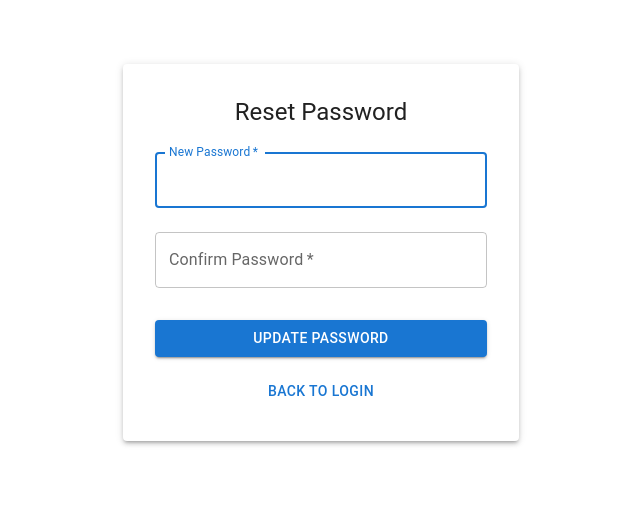
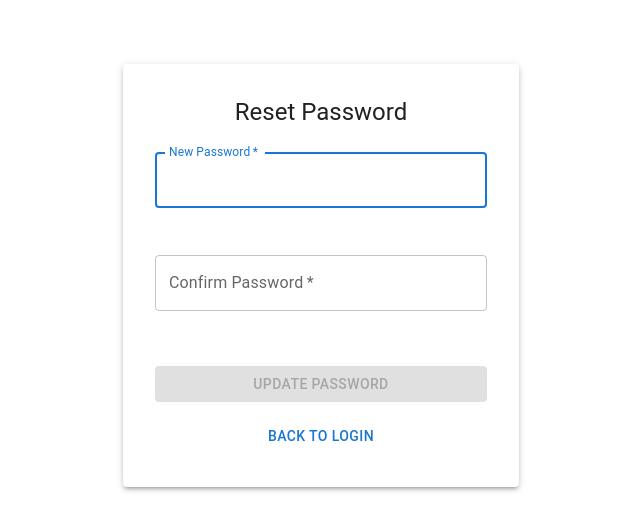
Before and after one commit to norrlandsoftware/zadmin, a React (Create React App) app: page /reset_password in a window 1280 px wide. Shown: the top 530 px of the page, without its empty margins (319-959 px from the left). Built offline with nearby package versions, Linux system fonts and the light colour scheme.

Commit message:
Improved Reset Password page

```diff
--- a/src/pages/ResetPassword.tsx
+++ b/src/pages/ResetPassword.tsx
@@ -1,4 +1,4 @@
-import React, { useState } from 'react';
+import React, { useMemo, useState } from 'react';
 import { useNavigate, useSearchParams } from 'react-router-dom';
 import {
   Alert,
@@ -11,6 +11,41 @@ import {
 } from '@mui/material';
 import { users } from '../services/api.ts';
 
+const passwordRuleLabels = [
+  'At least 8 characters',
+  'At least one uppercase letter',
+  'At least one lowercase letter',
+  'At least one digit',
+  'At least one symbol: !@#$%^&*()-_=+[]{}|;:,.<>?/',
+];
+
+const passwordSymbols = '!@#$%^&*()-_=+[]{}|;:,.<>?/';
+
+const getPasswordRuleResults = (value: string) => [
+  value.length > 7,
+  /[A-Z]/.test(value),
+  /[a-z]/.test(value),
+  /\d/.test(value),
+  Array.from(value).some((character) => passwordSymbols.includes(character)),
+];
+
+const getErrorMessage = (err: any) => {
+  const data = err?.response?.data;
+  if (typeof data === 'string') {
+    return data;
+  }
+  if (data?.context?.message) {
+    return data.context.message;
+  }
+  if (data?.detail?.context?.message) {
+    return data.detail.context.message;
+  }
+  if (Array.isArray(data?.detail)) {
+    return data.detail.map((item: any) => item?.msg || String(item)).join('\n');
+  }
+  return data?.detail || data?.message || 'Unable to update the password.';
+};
+
 const ResetPassword: React.FC = () => {
   const navigate = useNavigate();
   const [searchParams] = useSearchParams();
@@ -22,6 +57,18 @@ const ResetPassword: React.FC = () => {
   const [error, setError] = useState('');
   const [success, setSuccess] = useState('');
   const [isSubmitting, setIsSubmitting] = useState(false);
+
+  const passwordRuleResults = useMemo(() => getPasswordRuleResults(password), [password]);
+  const isPasswordValid = passwordRuleResults.every(Boolean);
+  const passwordsMatch = password === confirmPassword;
+  const shouldShowPasswordRules = password.length > 0;
+  const shouldShowConfirmError = confirmPassword.length > 0 && !passwordsMatch;
+  const canSubmit =
+    Boolean(userId && resetPasswordToken) &&
+    isPasswordValid &&
+    passwordsMatch &&
+    confirmPassword.length > 0 &&
+    !isSubmitting;
 
   const handleSubmit = async (event: React.FormEvent) => {
     event.preventDefault();
@@ -38,7 +85,12 @@ const ResetPassword: React.FC = () => {
       return;
     }
 
-    if (password !== confirmPassword) {
+    if (!isPasswordValid) {
+      setError('The password does not respect all the password rules.');
+      return;
+    }
+
+    if (!passwordsMatch) {
       setError('Passwords do not match.');
       return;
     }
@@ -54,11 +106,7 @@ const ResetPassword: React.FC = () => {
       setPassword('');
       setConfirmPassword('');
     } catch (err: any) {
-      setError(
-        err?.response?.data?.detail?.[0]?.msg ||
-          err?.response?.data?.message ||
-          'Unable to update the password.'
-      );
+      setError(getErrorMessage(err));
     } finally {
       setIsSubmitting(false);
     }
@@ -113,8 +161,33 @@ const ResetPassword: React.FC = () => {
                 autoComplete="new-password"
                 autoFocus
                 value={password}
-                onChange={(event) => setPassword(event.target.value)}
+                error={shouldShowPasswordRules && !isPasswordValid}
+                helperText=" "
+                onChange={(event) => {
+                  setPassword(event.target.value);
+                  setError('');
+                }}
               />
+              {shouldShowPasswordRules && (
+                <Box sx={{ mt: -1, ml: 1.75 }}>
+                  {passwordRuleLabels.map((label, index) => {
+                    const isOk = passwordRuleResults[index];
+                    return (
+                      <Typography
+                        key={label}
+                        variant="caption"
+                        component="div"
+                        sx={{
+                          color: isOk ? 'success.main' : 'error.main',
+                          lineHeight: 1.35,
+                        }}
+                      >
+                        - {label}
+                      </Typography>
+                    );
+                  })}
+                </Box>
+              )}
               <TextField
                 margin="normal"
                 required
@@ -124,7 +197,12 @@ const ResetPassword: React.FC = () => {
                 type="password"
                 autoComplete="new-password"
                 value={confirmPassword}
-                onChange={(event) => setConfirmPassword(event.target.value)}
+                error={shouldShowConfirmError}
+                helperText={shouldShowConfirmError ? 'Passwords do not match.' : ' '}
+                onChange={(event) => {
+                  setConfirmPassword(event.target.value);
+                  setError('');
+                }}
               />
               {error && (
                 <Alert severity="error" sx={{ mt: 2 }}>
@@ -135,7 +213,7 @@ const ResetPassword: React.FC = () => {
                 type="submit"
                 fullWidth
                 variant="contained"
-                disabled={isSubmitting}
+                disabled={!canSubmit}
                 sx={{ mt: 3, mb: 2 }}
               >
                 {isSubmitting ? 'Updating...' : 'Update Password'}
```
